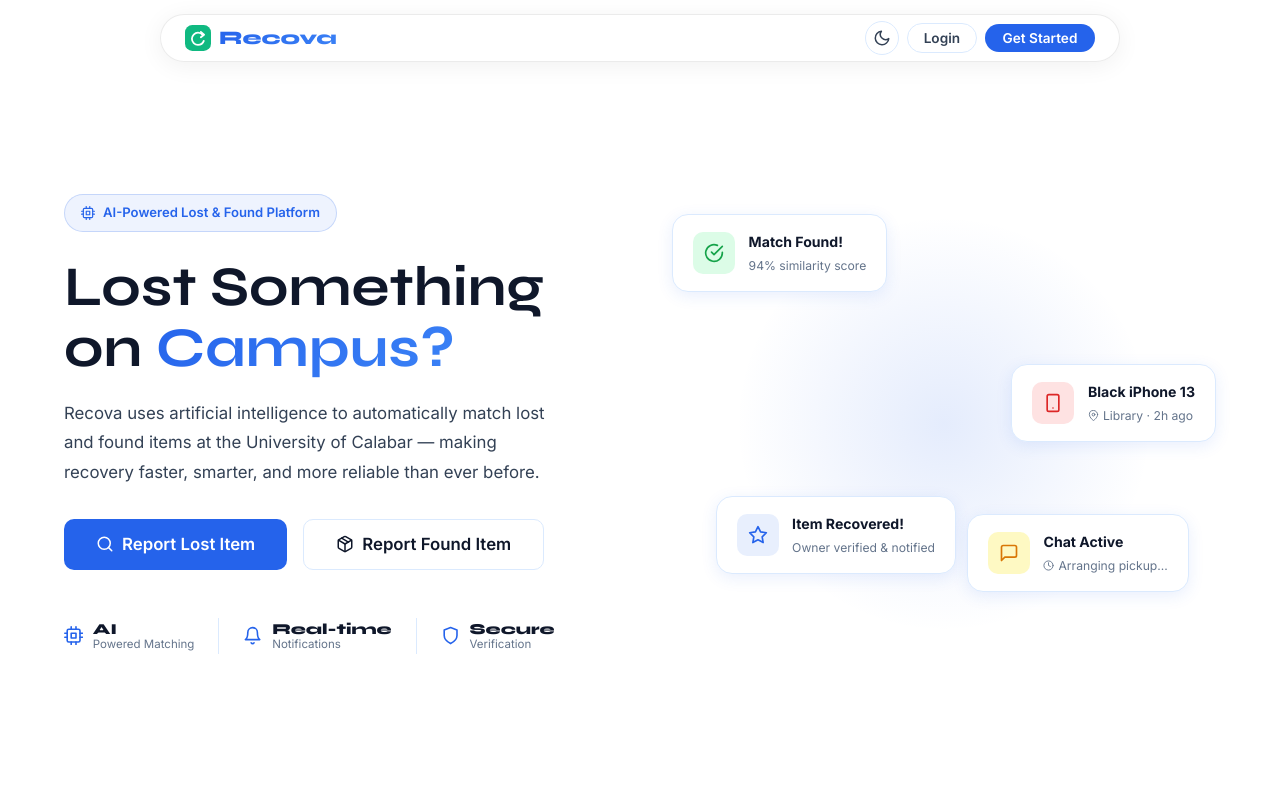
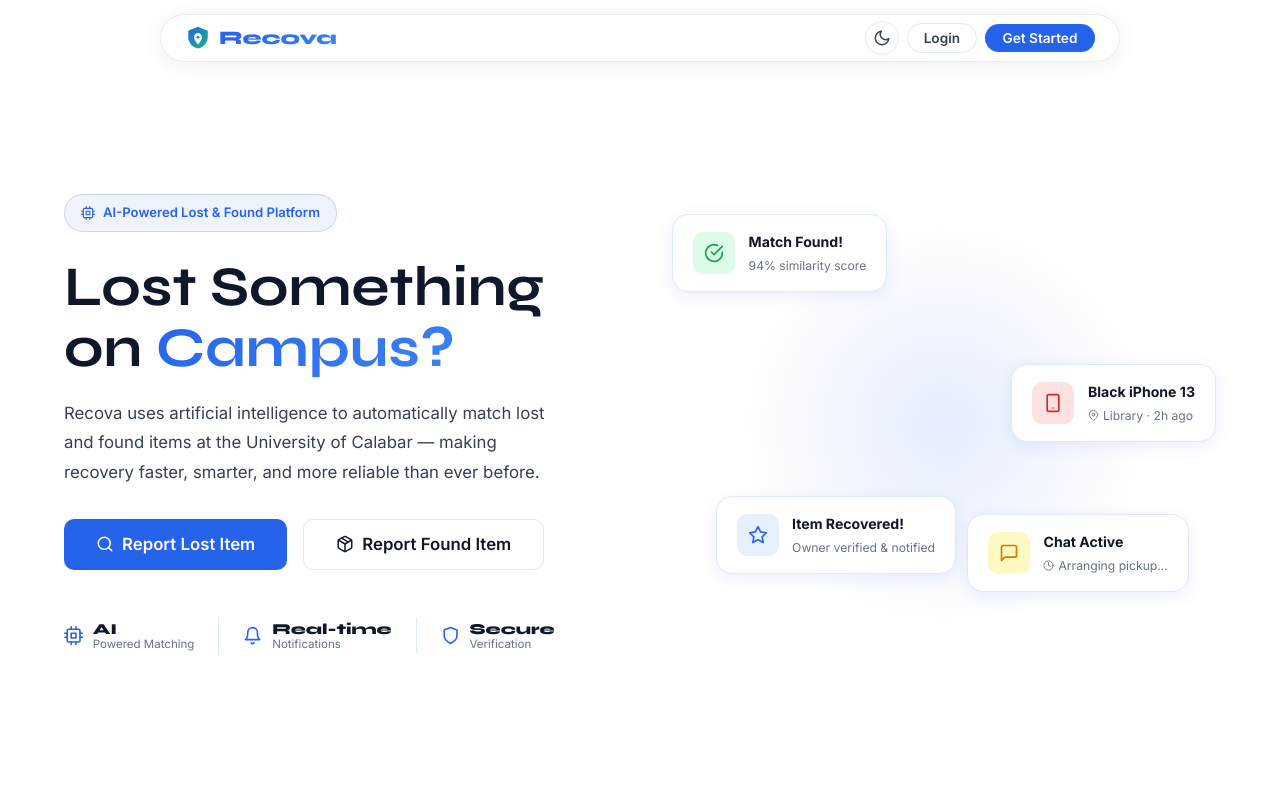
Before and after one commit to XHris2005/campus-lost-found, a React app in the folder frontend/: page / in a window 1280 px wide. Shown: the top 800 px of the page. Built offline with nearby package versions, Linux system fonts and the light colour scheme; no server answers; the HTML template or start-up script is replaced by a standard one.

Commit message:
feat: update logo to shield with location pin

```diff
--- a/frontend/src/components/Logo/Logo.jsx
+++ b/frontend/src/components/Logo/Logo.jsx
@@ -1,15 +1,30 @@
 export default function Logo({ size = 32 }) {
   return (
-    <svg width={size} height={size} viewBox="0 0 32 32" fill="none" xmlns="http://www.w3.org/2000/svg">
-      <rect width="32" height="32" rx="9" fill="#10b981"/>
+    <svg
+      width={size}
+      height={size}
+      viewBox="0 0 32 32"
+      fill="none"
+      xmlns="http://www.w3.org/2000/svg"
+    >
+      <defs>
+        <linearGradient id="shield-grad" x1="0%" y1="0%" x2="100%" y2="100%">
+          <stop offset="0%" stopColor="#2563eb" />
+          <stop offset="100%" stopColor="#10b981" />
+        </linearGradient>
+      </defs>
+      {/* Shield shape */}
       <path
-        d="M22 12.5C20.5 10.6 18.4 9.5 16 9.5C11.9 9.5 8.5 12.9 8.5 17C8.5 21.1 11.9 24.5 16 24.5C19.3 24.5 22.1 22.4 23.1 19.5"
-        stroke="white" strokeWidth="2.2" strokeLinecap="round"
+        d="M16 2L4 7v8c0 6.5 5.1 12.6 12 14 6.9-1.4 12-7.5 12-14V7L16 2z"
+        fill="url(#shield-grad)"
       />
+      {/* Location pin */}
+      <circle cx="16" cy="13" r="3" fill="white" />
       <path
-        d="M19.5 8.5L23.5 12L19.5 15"
-        stroke="white" strokeWidth="2.2" strokeLinecap="round" strokeLinejoin="round"
+        d="M16 10c-2.8 0-5 2.2-5 5 0 3.5 5 9 5 9s5-5.5 5-9c0-2.8-2.2-5-5-5z"
+        fill="white"
       />
+      <circle cx="16" cy="15" r="1.8" fill="url(#shield-grad)" />
     </svg>
   );
 }
```
